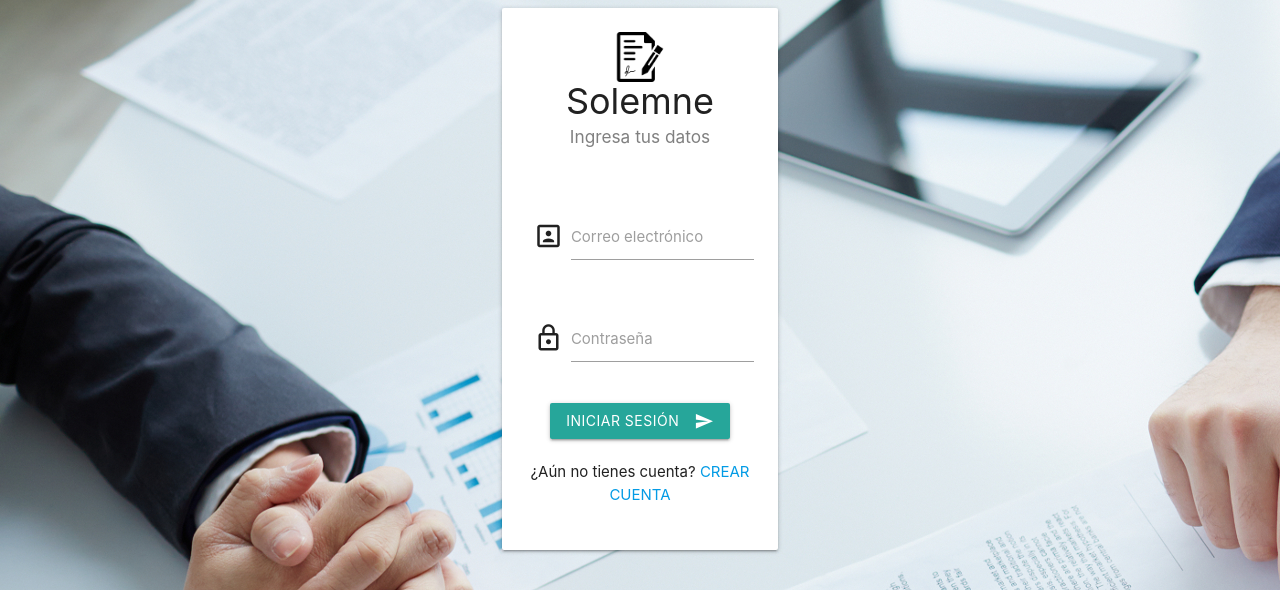
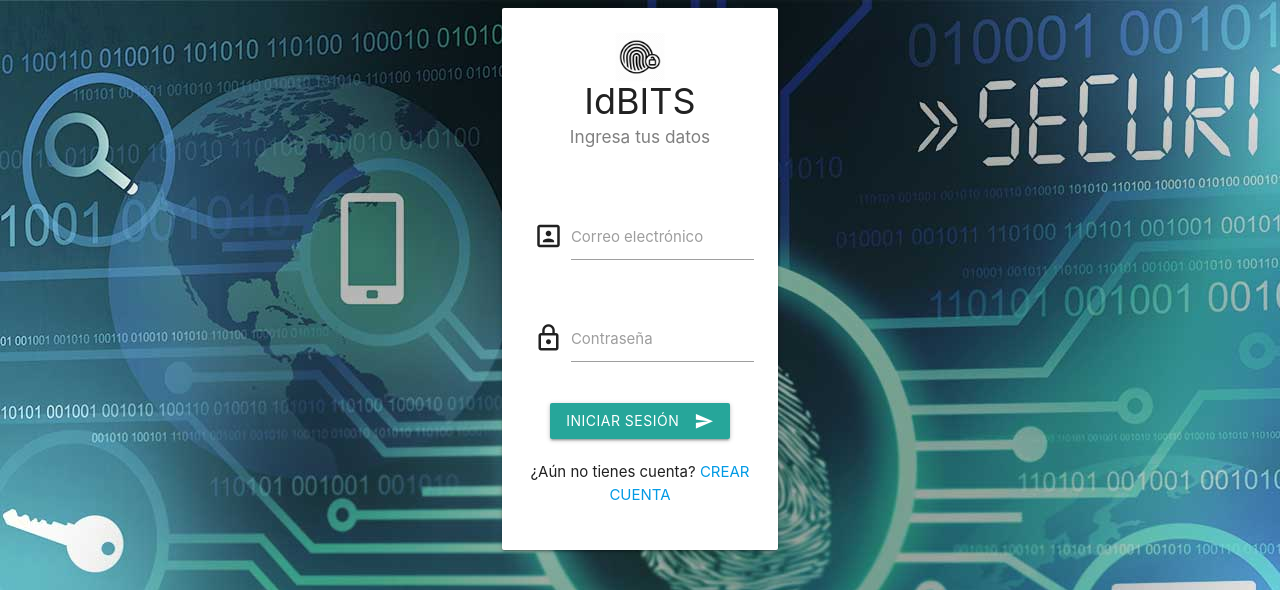
Before and after one commit to R4D4M4NTHYS24/IdBITS, a PHP site: page / in a window 1280 px wide. Shown: the top 590 px of the page. Run offline with PHP 8.4, Linux system fonts and the light colour scheme.

Commit message:
Cambio Wallpaper y logo inicio

```diff
--- a/index.php
+++ b/index.php
@@ -5,7 +5,7 @@
     <meta charset="UTF-8">
     <meta name="viewport" content="width=device-width, initial-scale=1.0">
     <meta http-equiv="X-UA-Compatible" content="ie=edge">
-    <title>Solemne - Login</title>
+    <title>IdBITS</title>
     <!--Import Google Icon Font-->
     <link href="https://fonts.googleapis.com/icon?family=Material+Icons" rel="stylesheet">
     <!-- Compiled and minified CSS -->
@@ -13,14 +13,14 @@
 
 </head>
 
-<body  background="images/contract4.jpg">
+<body  background="images/IDWall.jpg">
   <main>
     <div class="container">
       <div class="row center">
         <div class="col s12 m6 l4  offset-m3 offset-l4">
           <div class="card">
             <div class="card-content" >
-              <span class="card-title " style="font-size:36px;"><img src="images/contract.png" height="50" width="50"><br><b>Solemne</b></span>
+              <span class="card-title " style="font-size:36px;"><img src="images/unlock-id.png" height="50" width="50"><br><b>IdBITS</b></span>
               <h6 style="color: grey;">Ingresa tus datos</h6><br><br>
 
                 <div class="row">
```
Also changed, not shown: Images/IDWall.jpg (added), Images/unlock-id.png (added), 1 other file.
